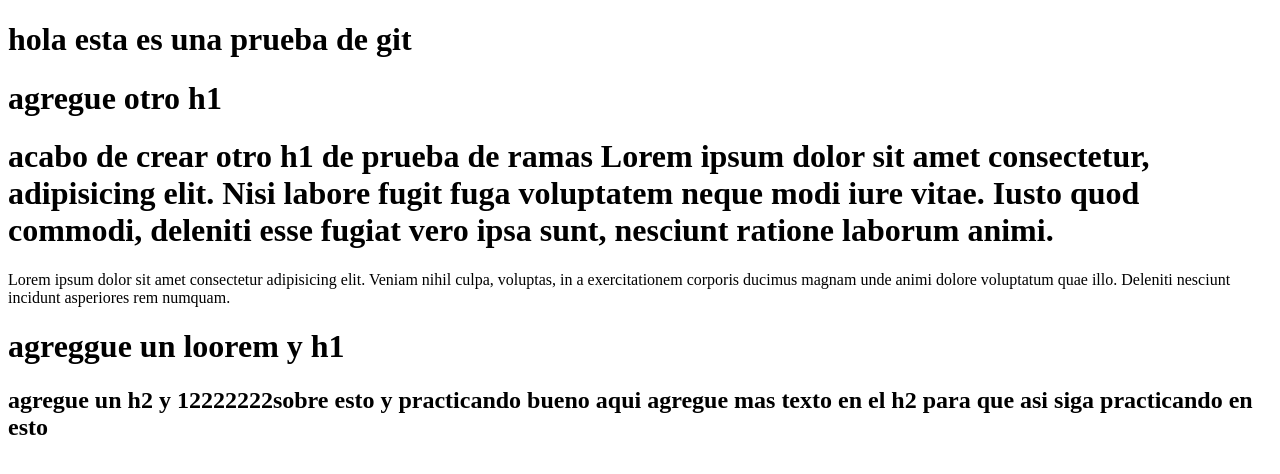
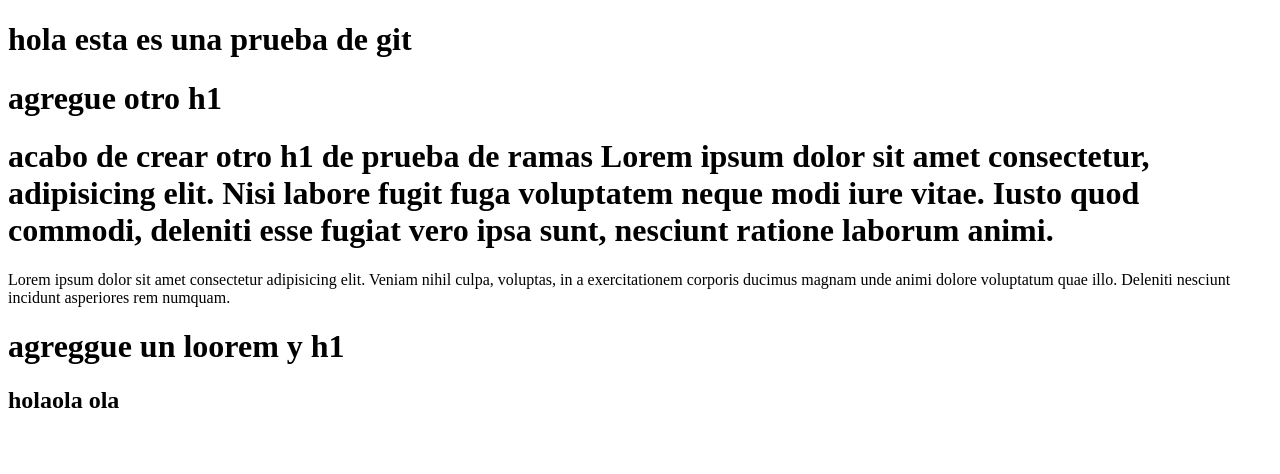
Before and after one commit to Richard282004/prueba-lunes-en-la-tarde, a plain HTML site: page index.html in a window 1280 px wide. Drawn offline with Linux system fonts and the light colour scheme.

Commit message:
agrere un olaola

```diff
--- a/index.html
+++ b/index.html
@@ -15,7 +15,6 @@
 </h1>
 Lorem ipsum dolor sit amet consectetur adipisicing elit. Veniam nihil culpa, voluptas, in a exercitationem corporis ducimus magnam unde animi dolore voluptatum quae illo. Deleniti nesciunt incidunt asperiores rem numquam.
 <h1>agreggue un loorem y h1</h1>
-<h2>agregue un h2 y 12222222sobre esto y practicando
-    bueno aqui agregue mas texto en el h2 para que asi siga practicando en esto
+<h2>holaola ola
 </h2>
 </html>
```
